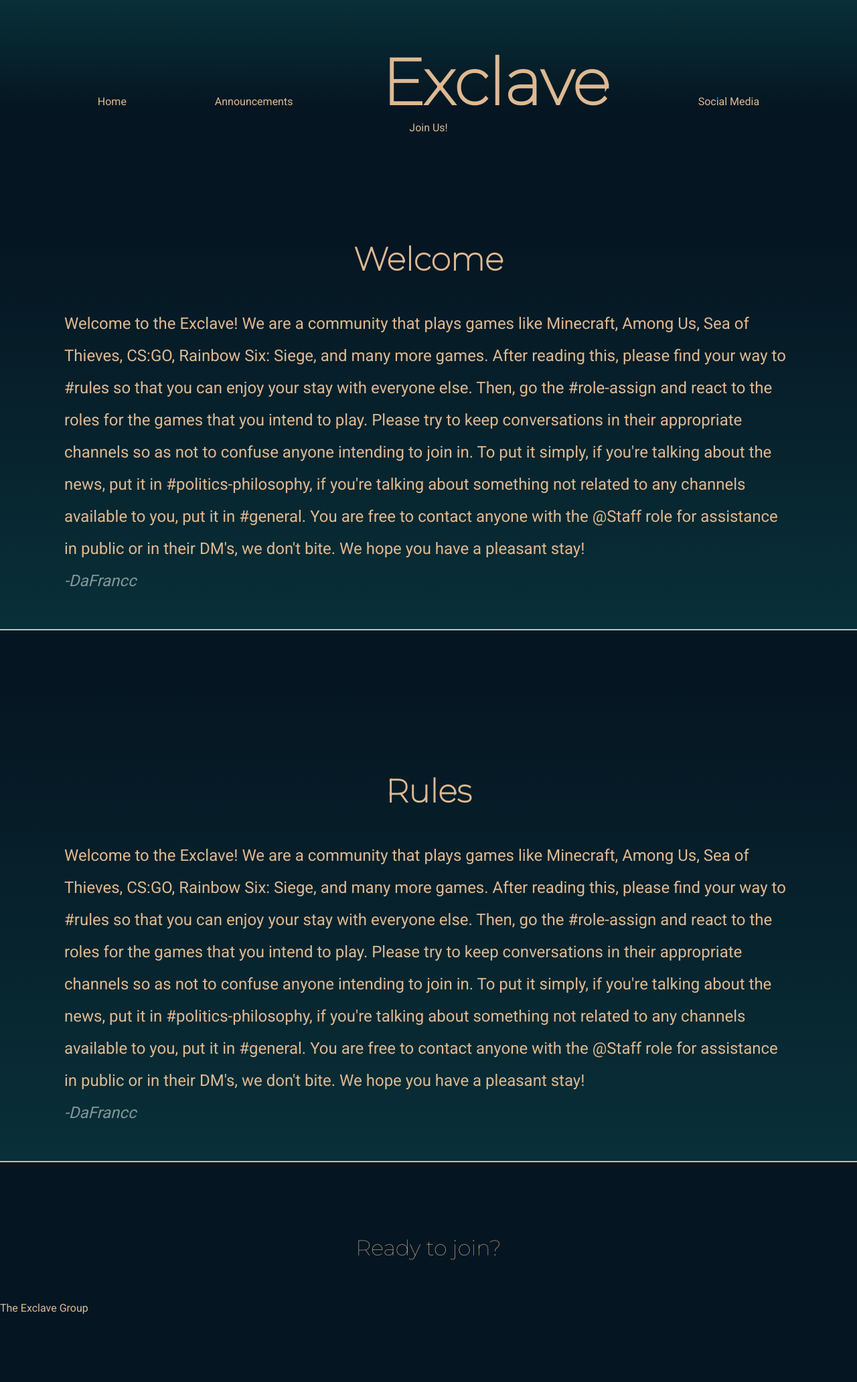
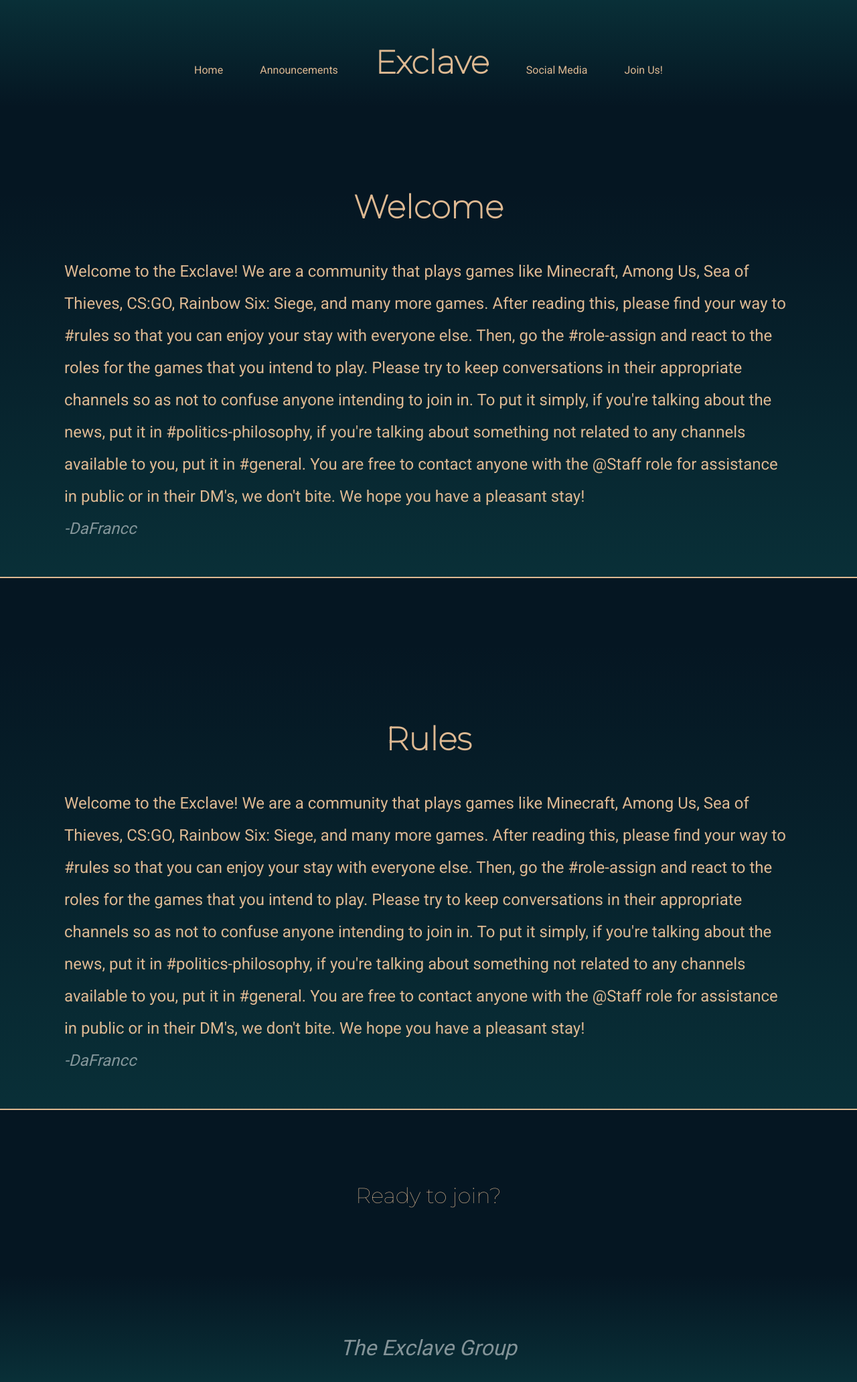
Before and after one commit to DaFrancc/exclave, a plain HTML site: page index.html in a window 1280 px wide. Shown: the whole page at 67% size. Before the commit the page ends 1962 px from the top, so only its background shows below. Drawn offline with Linux system fonts and the light colour scheme.

Commit message:
mobile fix

```diff
--- a/index.html
+++ b/index.html
@@ -35,7 +35,7 @@
             To put it simply, if you're talking about the news, put it in #politics-philosophy, if you're talking about something not related to any channels available to you,
             put it in #general. You are free to contact anyone with the @Staff role for assistance in public or in their DM's, we don't bite. We hope you have a pleasant stay!
           </p>
-          <footer id="author">
+          <footer class="author">
             <p>-DaFrancc</p>
           </footer>
         </article>
@@ -50,7 +50,7 @@
             To put it simply, if you're talking about the news, put it in #politics-philosophy, if you're talking about something not related to any channels available to you,
             put it in #general. You are free to contact anyone with the @Staff role for assistance in public or in their DM's, we don't bite. We hope you have a pleasant stay!
           </p>
-          <footer id="author">
+          <footer class="author">
             <p>-DaFrancc</p>
           </footer>
         </article>
@@ -60,6 +60,7 @@
       <footer id="footer">
         The Exclave Group
       </footer>
+      <div id="bottom-bar"></div>
     </div>
   </body>
 </html>
--- a/main.css
+++ b/main.css
@@ -51,24 +51,10 @@ h2 {
     font-size: 2em;
     margin-bottom: 1em;
 }
-#exclave-li {
-    font-family: 'Montserrat', sans-serif;
-    font-size: 4em;
-    padding-top: 0em !important;
-    margin-top: 0 !important;
-}
 #nav-tab {
     text-align: center;
     box-sizing: border-box;
     transform: translateY(-6em);
-}
-#nav-tab li {
-    list-style: none;
-    padding-left: 5%;
-    padding-right: 5%;
-    display: inline-block;
-    text-shadow: 0 0 1em rgba(255, 255, 255, 0);
-    transition: .25s;
 }
 #nav-tab li:hover {
     transform: scale(1.2);
@@ -80,7 +66,7 @@ h2 {
     height: 10em;
     background-image: linear-gradient(#1ba0972f,rgb(0,0,0,0));
 }
-#author {
+.author {
     color: #ffffff80 ;
     font-style: italic;
 }
@@ -97,9 +83,47 @@ h2 {
     text-shadow: 0 0 1em #f5e1cd;
     color: #f5e1cd
 }
-@media only screen and (orientation: landscape){
-
+#bottom-bar {
+    width: 100%;
+    height: 10em;
+    background-image: linear-gradient(rgb(0,0,0,0),#1ba0972f);
 }
-@media screen and (orientation: portrait) {
-
+#footer {
+    font-size: 2em;
+    text-align: center;
+    color: #ffffff80 ;
+    font-style: italic;
+    transform: translateY(4em);
 }
+@media only screen and (min-width: 1360px){
+    #exclave-li {
+        font-family: 'Montserrat', sans-serif;
+        font-size: 4em;
+        padding-top: 0em !important;
+        margin-top: 0 !important;
+    }
+    #nav-tab li {
+        list-style: none;
+        padding-left: 5%;
+        padding-right: 5%;
+        display: inline-block;
+        text-shadow: 0 0 1em rgba(255, 255, 255, 0);
+        transition: .25s;
+    }
+}
+@media screen and (max-width: 1360px) {
+    #exclave-li {
+        font-family: 'Montserrat', sans-serif;
+        font-size: 2em;
+        padding-top: 0em !important;
+        margin-top: 0 !important;
+    }
+    #nav-tab li {
+        list-style: none;
+        padding-left: 2%;
+        padding-right: 2%;
+        display: inline-block;
+        text-shadow: 0 0 1em rgba(255, 255, 255, 0);
+        transition: .25s;
+    }
+}
```
